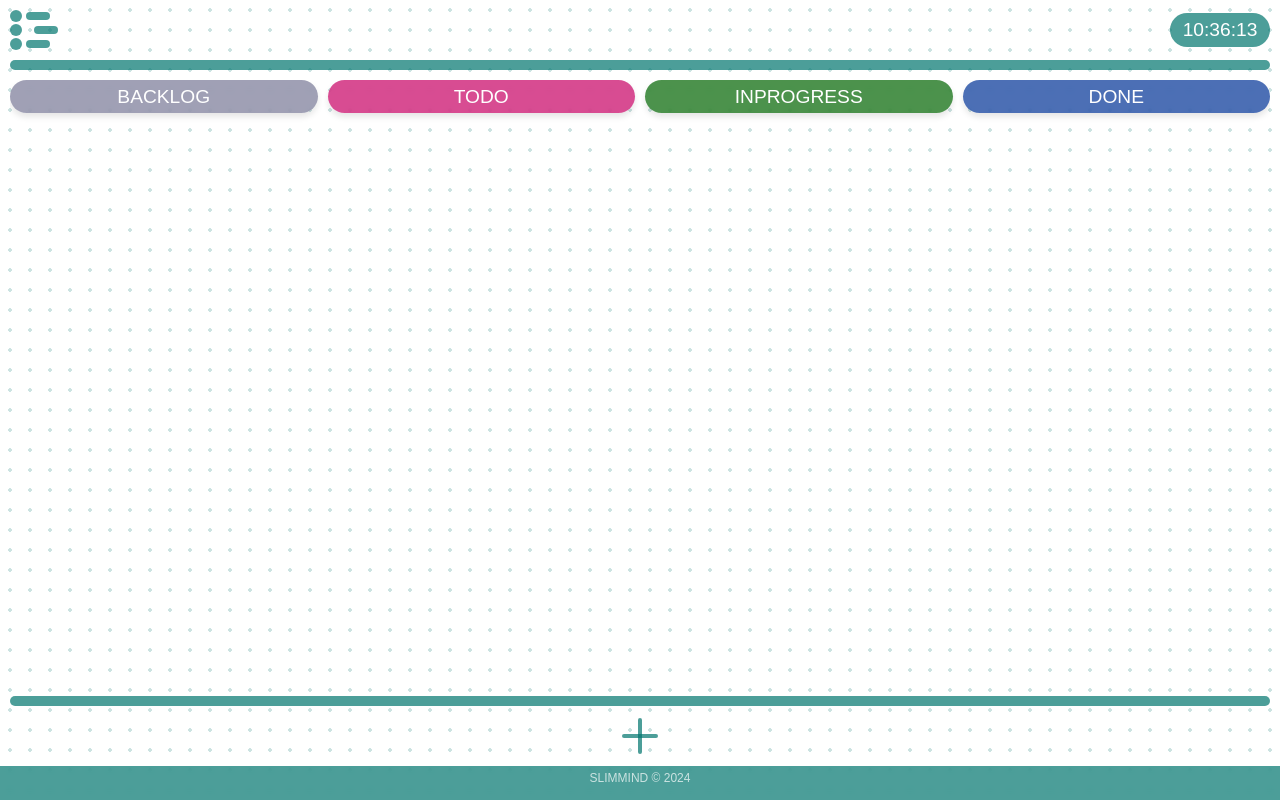
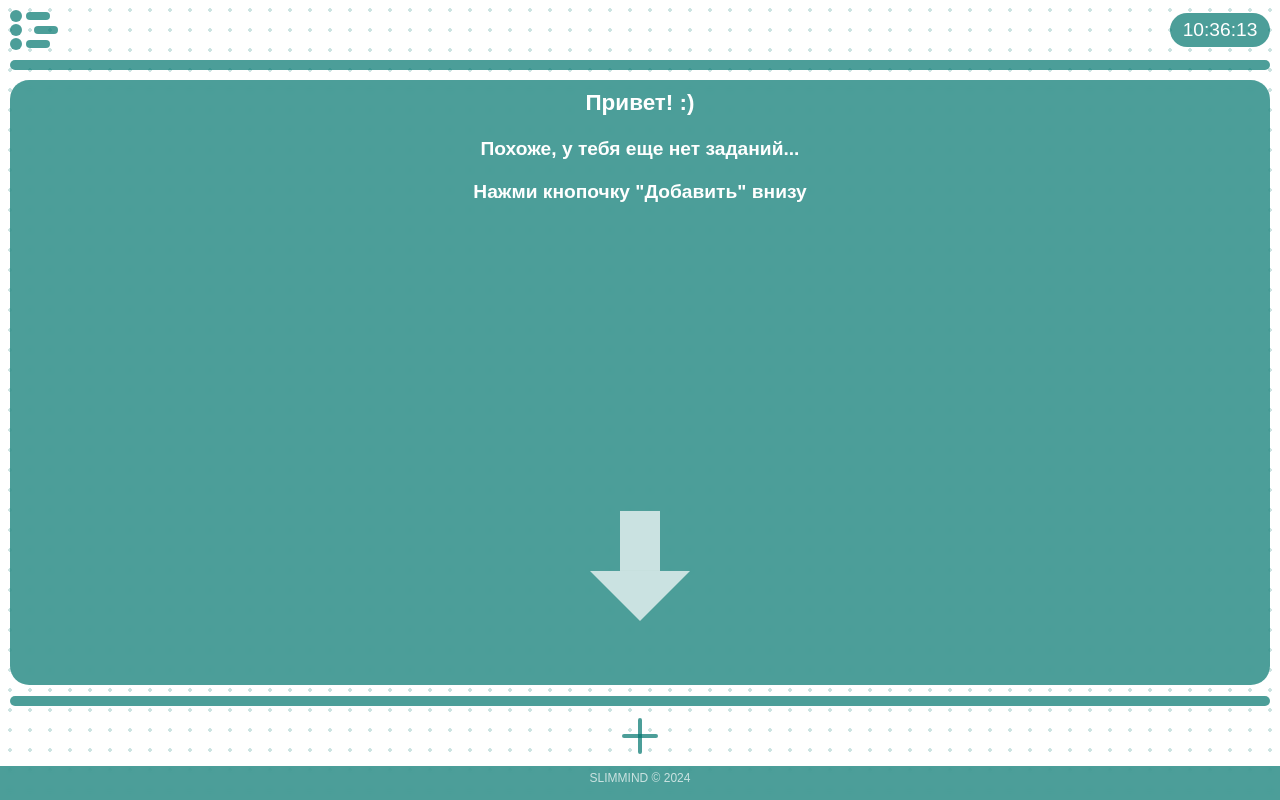
Before and after one commit to Slimmind/tasky, a React (Vite) app: page / in a window 1280 px wide. Built offline with nearby package versions, Linux system fonts and the light colour scheme.

Commit message:
changed Welcome component

```diff
--- a/src/App.tsx
+++ b/src/App.tsx
@@ -1,25 +1,25 @@
-import { useState, lazy, Suspense } from "react";
-import { PanelTypes } from "./utils/constants";
-// import { useTasks } from "./context/task.context";
-import "./index.css";
-import ErrorBoundary from "./components/error-boundary";
+import { useState, lazy, Suspense } from 'react';
+import { PanelTypes } from './utils/constants';
+import ErrorBoundary from './components/error-boundary';
+import './index.css';
 
-const SiteHeader = lazy(() => import("./components/site-header"));
-const SiteFooter = lazy(() => import("./components/site-footer"));
-// const Welcome = lazy(() => import("./components/welcome"));
-const Tasks = lazy(() => import("./components/tasks"));
+const SiteHeader = lazy(() => import('./components/site-header'));
+const SiteFooter = lazy(() => import('./components/site-footer'));
+const Welcome = lazy(() => import('./components/welcome'));
+const Tasks = lazy(() => import('./components/tasks'));
 
 function App() {
 	const [activePanel, setActivePanel] = useState<PanelTypes>(null);
-  // const { tasks } = useTasks();
 
 	return (
 		<>
 			<Suspense fallback={<div>Загрузка...</div>}>
 				<SiteHeader />
 				<ErrorBoundary>
-        {/* <main>{tasks.length > 0 ? <Tasks /> : <Welcome />}</main> */}
-        <main><Tasks /></main>
+					<main>
+						<Welcome />
+						<Tasks />
+					</main>
 				</ErrorBoundary>
 				<SiteFooter activePanel={activePanel} handlePanel={setActivePanel} />
 			</Suspense>
--- a/src/components/panel/Panel.tsx
+++ b/src/components/panel/Panel.tsx
@@ -21,7 +21,8 @@ export const Panel = ({
 		'panel',
 		filled && 'panel--filled',
 		isActive && 'panel--opened',
-		mod && getMod('panel', mod)
+		mod && getMod('panel', mod),
+		mod
 	);
 
 	const panelHeader = title ? (
--- a/src/components/task-form/TaskForm.tsx
+++ b/src/components/task-form/TaskForm.tsx
@@ -1,12 +1,12 @@
-import { ChangeEvent, FormEvent, useState, useEffect, lazy } from "react";
-import { nanoid } from "nanoid";
-import { TaskType, SubtaskType } from "../../utils/constants";
-import { useTasks } from "../../context/task.context";
-import { estimationToMinutes } from "../../utils/estimation-to-minutes";
+import { ChangeEvent, FormEvent, useState, useEffect, lazy } from 'react';
+import { nanoid } from 'nanoid';
+import { TaskType, SubtaskType } from '../../utils/constants';
+import { useTasks } from '../../context/task.context';
+import { estimationToMinutes } from '../../utils/estimation-to-minutes';
 
-const Panel = lazy(() => import("../panel"));
-const Button = lazy(() => import("../button"));
-const Input = lazy(() => import("../input"));
+const Panel = lazy(() => import('../panel'));
+const Button = lazy(() => import('../button'));
+const Input = lazy(() => import('../input'));
 
 type TaskFormProps = {
 	taskId?: string;
@@ -20,12 +20,12 @@ export const TaskForm = ({ taskId, isActive, togglePanel }: TaskFormProps) => {
 	const currentTask = tasks.find((task) => task.id === taskId);
 
 	const initializeSubtasks = (arr: SubtaskType[] = []): SubtaskType[] =>
-    arr.length ? arr : [{ id: nanoid(), value: "", checked: false }];
+		arr.length ? arr : [{ id: nanoid(), value: '', checked: false }];
 
-  const [title, setTitle] = useState<string>("");
-  const [description, setDescription] = useState<string>("");
+	const [title, setTitle] = useState<string>('');
+	const [description, setDescription] = useState<string>('');
 	const [subtasks, setSubtasks] = useState<SubtaskType[]>(initializeSubtasks());
-  const [estimation, setEstimation] = useState<string>("");
+	const [estimation, setEstimation] = useState<string>('');
 
 	useEffect(() => {
 		if (currentTask) {
@@ -35,18 +35,26 @@ export const TaskForm = ({ taskId, isActive, togglePanel }: TaskFormProps) => {
 		}
 	}, [currentTask]);
 
-  const handleInputChange = (setter: React.Dispatch<React.SetStateAction<string>>) =>
-    (event: ChangeEvent<HTMLInputElement | HTMLTextAreaElement>) => setter(event.target.value);
+	const handleInputChange =
+		(setter: React.Dispatch<React.SetStateAction<string>>) =>
+		(event: ChangeEvent<HTMLInputElement | HTMLTextAreaElement>) =>
+			setter(event.target.value);
 
-  const handleSubtaskChange = (index: number) =>
+	const handleSubtaskChange =
+		(index: number) =>
 		(event: ChangeEvent<HTMLInputElement | HTMLTextAreaElement>) => {
 			setSubtasks((prev) =>
-        prev.map((field, i) => (i === index ? { ...field, value: event.target.value } : field))
+				prev.map((field, i) =>
+					i === index ? { ...field, value: event.target.value } : field
+				)
 			);
 		};
 
 	const addSubtask = () => {
-    setSubtasks((prev) => [...prev, { id: nanoid(), value: "", checked: false }]);
+		setSubtasks((prev) => [
+			...prev,
+			{ id: nanoid(), value: '', checked: false },
+		]);
 	};
 
 	const removeSubtask = (fieldId: string) => {
@@ -68,7 +76,7 @@ export const TaskForm = ({ taskId, isActive, togglePanel }: TaskFormProps) => {
 
 	const buildTask = (): TaskType => ({
 		id: nanoid(),
-    type: "backlog",
+		type: 'backlog',
 		title,
 		description,
 		isActive: false,
@@ -83,40 +91,69 @@ export const TaskForm = ({ taskId, isActive, togglePanel }: TaskFormProps) => {
 	});
 
 	const resetForm = () => {
-    setTitle("");
-    setDescription("");
+		setTitle('');
+		setDescription('');
 		setSubtasks(initializeSubtasks());
-    setEstimation("");
+		setEstimation('');
 	};
 
 	return (
 		<>
 			<Button
-        mod="icon add"
+				mod='icon add'
 				onClick={togglePanel}
-        aria-label={taskId ? "Edit Task" : "Add Task"}
+				aria-label={taskId ? 'Edit Task' : 'Add Task'}
 			/>
-      <Panel isActive={isActive} title={taskId ? "Edit task" : "Create a new task"}>
+			<Panel
+				isActive={isActive}
+				title={taskId ? 'Редактировать задание' : 'Создать новое задание'}
+			>
 				<form onSubmit={submitForm}>
-          <Input id="title" value={title} onChange={handleInputChange(setTitle)} type="text" placeholder="Title..." />
-          <Input id="description" value={description} onChange={handleInputChange(setDescription)} type="textarea" placeholder="Description..." />
+					<Input
+						id='title'
+						value={title}
+						onChange={handleInputChange(setTitle)}
+						type='text'
+						placeholder='Заголовок...'
+					/>
+					<Input
+						id='description'
+						value={description}
+						onChange={handleInputChange(setDescription)}
+						type='textarea'
+						placeholder='Описание...'
+					/>
 
 					{subtasks.map((field, index) => (
 						<Input
 							key={field.id}
 							id={field.id}
-              type="text"
-              placeholder={`Subtask-${index + 1}`}
+							type='text'
+							placeholder={`Подзадача-${index + 1}`}
 							value={field.value}
 							onChange={handleSubtaskChange(index)}
 						>
-              <Button type="button" mod={`icon filled ${index === 0 ? "plus" : "minus"}`} onClick={() => (index === 0 ? addSubtask() : removeSubtask(field.id))} />
+							<Button
+								type='button'
+								mod={`icon filled ${index === 0 ? 'plus' : 'minus'}`}
+								onClick={() =>
+									index === 0 ? addSubtask() : removeSubtask(field.id)
+								}
+							/>
 						</Input>
 					))}
 
-          <Input id="estimation" value={estimation} onChange={handleInputChange(setEstimation)} type="text" placeholder="Estimation: 1w 2d 3h 4m" />
+					<Input
+						id='estimation'
+						value={estimation}
+						onChange={handleInputChange(setEstimation)}
+						type='text'
+						placeholder='Estimation: 1w 2d 3h 4m'
+					/>
 
-          <Button type="submit" mod="wide">{taskId ? "Save Changes" : "Submit"}</Button>
+					<Button type='submit' mod='wide'>
+						{taskId ? 'Save Changes' : 'Submit'}
+					</Button>
 				</form>
 			</Panel>
 		</>
--- a/src/components/tasks/Tasks.tsx
+++ b/src/components/tasks/Tasks.tsx
@@ -9,6 +9,7 @@ export const Tasks = () => {
 	const { tasks } = useTasks();
 
 	return (
+		tasks.length > 0 && (
 			<div className='tasks'>
 				<ul className='tasks__group-list'>
 					{taskGroupList.map((group: string) => (
@@ -17,4 +18,5 @@ export const Tasks = () => {
 				</ul>
 			</div>
 		)
+	);
 };
--- a/src/components/welcome/Welcome.tsx
+++ b/src/components/welcome/Welcome.tsx
@@ -1,11 +1,30 @@
-import "./welcome.styles.css";
+import { lazy, useEffect, useState } from 'react';
+import { useTasks } from '../../context/task.context';
+import './welcome.styles.css';
+
+const Panel = lazy(() => import('../panel'));
 
 export const Welcome = () => {
-  return (
-    <div className="welcome">
-      <h3 className="welcome__title">
-        Hi! Looks like you have no any task yet :)
-      </h3>
-    </div>
-  );
+	const { tasks } = useTasks();
+	const [isActive, setIsActive] = useState<boolean>(tasks.length === 0);
+
+	useEffect(() => {
+		const handleClickOutside = () => {
+			setIsActive(false);
+		};
+
+		document.addEventListener('click', handleClickOutside);
+
+		return () => {
+			document.removeEventListener('click', handleClickOutside);
+		};
+	}, []);
+
+	return (
+		<Panel isActive={isActive} mod='welcome'>
+			<h3 className='welcome__title'>Привет! :)</h3>
+			<h4 className='welcome__subtitle'>Похоже, у тебя еще нет заданий...</h4>
+			<h4 className='welcome__subtitle'>Нажми кнопочку "Добавить" внизу</h4>
+		</Panel>
+	);
 };
--- a/src/components/welcome/welcome.styles.css
+++ b/src/components/welcome/welcome.styles.css
@@ -1,11 +1,30 @@
 .welcome {
-  margin: 10px;
-  padding: 10px;
-  background-color: var(--accent-color-transparent);
-  border-radius: var(--radius-main);
-  color: var(--color-white);
+  text-align: center;
 }
 
-.welcome__title {
+.welcome__title,
+.welcome__subtitle {
   margin-bottom: 20px;
 }
+
+.welcome::before,
+.welcome::after {
+  content: '';
+  position: absolute;
+  animation: topDown 3s ease-in-out infinite;
+}
+
+.welcome::before {
+  bottom: 100px;
+  left: calc(50% - 20px);
+  width: 40px;
+  height: 60px;
+  background-color: var(--color-white-transparent);
+}
+
+.welcome::after {
+  bottom: 0;
+  left: calc(50% - 50px);
+  border: 50px solid transparent;
+  border-top-color: var(--color-white-transparent);
+}
--- a/src/index.css
+++ b/src/index.css
@@ -78,3 +78,15 @@ ul {
 .form p {
 	margin-bottom: 20px;
 }
+
+@keyframes topDown {
+  0% {
+    transform: translateY(0);
+  }
+  50% {
+    transform: translateY(-40px);
+  }
+  100% {
+    transform: translateY(0);
+  }
+}
```
Lines whose indentation alone changed are shown as unchanged.
